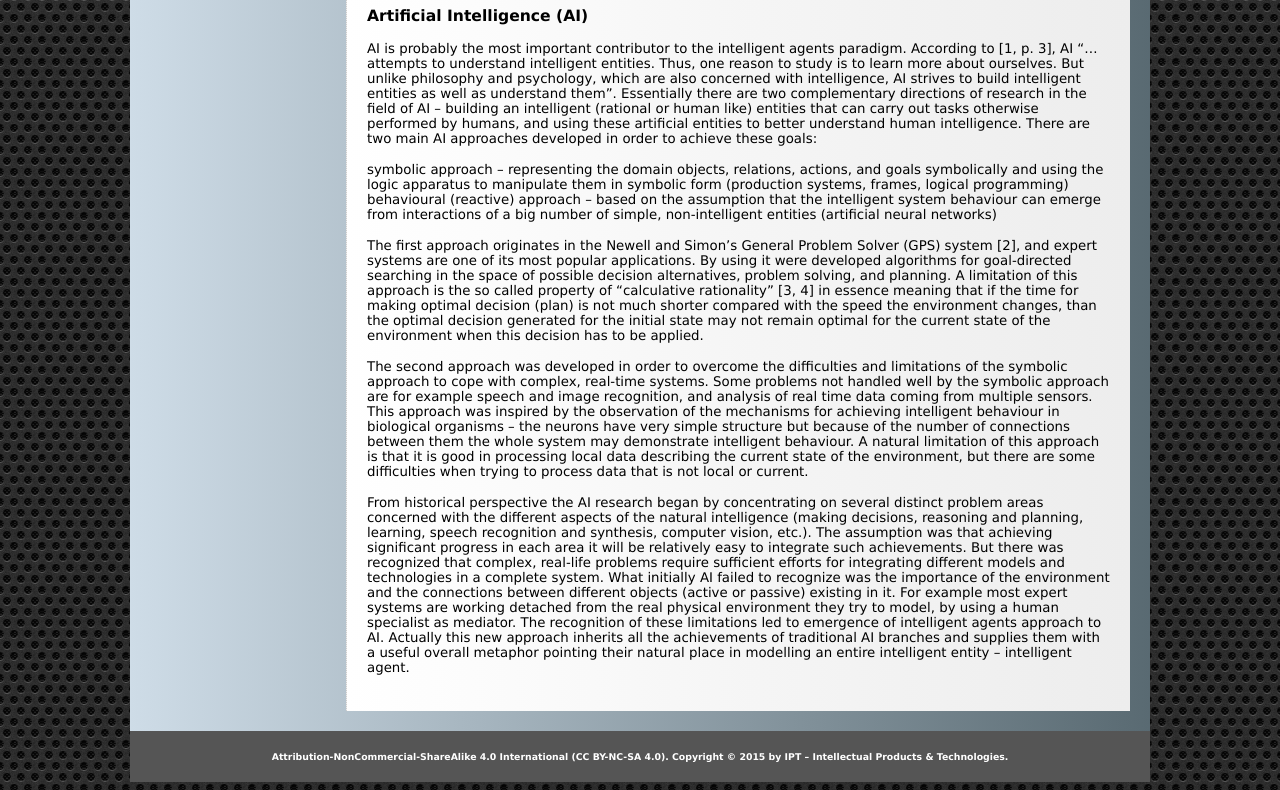
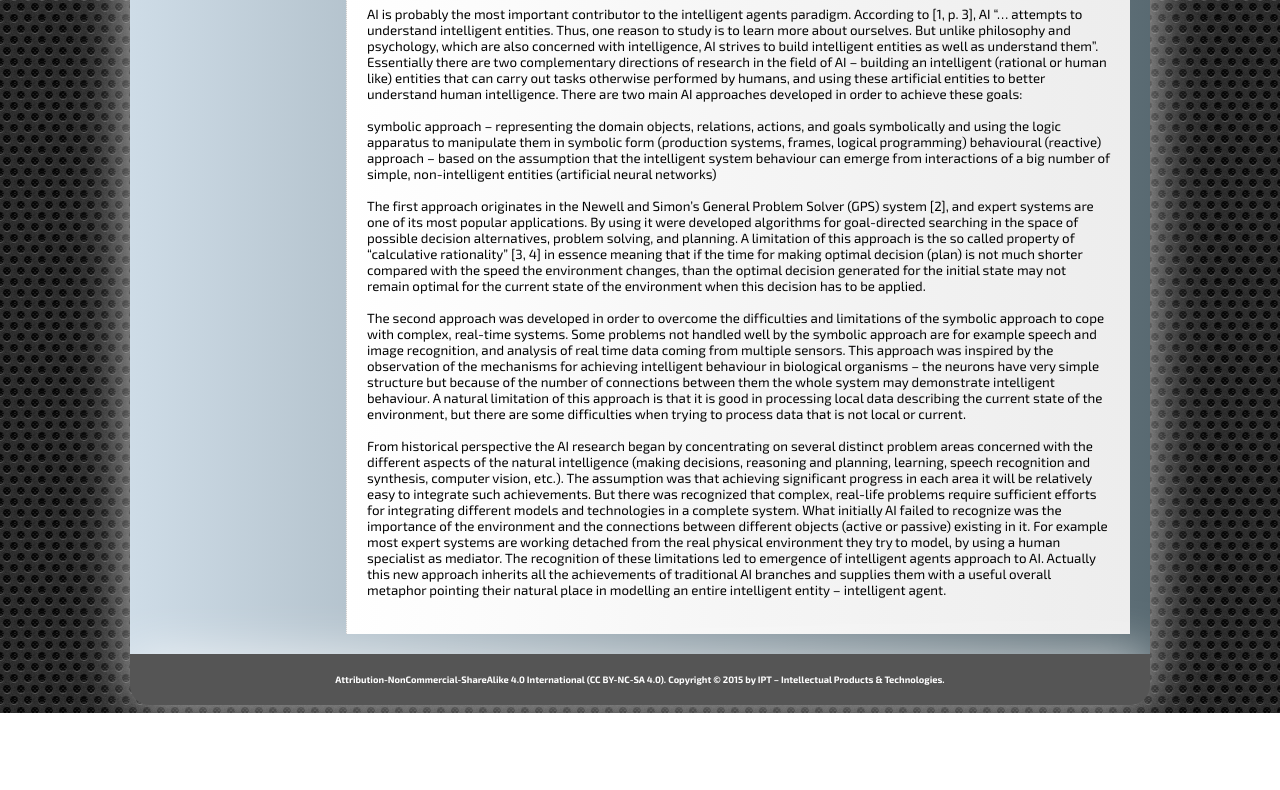
Before and after one commit to iproduct/web-design-2015, a plain HTML site: page WD2_HTML5_Intro/public_html/index.html in a window 1280 px wide. Shown: the part 1500-2290 px from the top of the page. After the commit the page ends 2213 px from the top, so only its background shows below. Drawn offline with Linux system fonts and the light colour scheme.

Commit message:
WD2_Intro custom fonts added.

```diff
--- a/WD2_HTML5_Intro/public_html/css/custom.css
+++ b/WD2_HTML5_Intro/public_html/css/custom.css
@@ -1,5 +1,15 @@
+@font-face {
+    font-family: Exo2;
+    src: url("../font/Exo2-Regular.ttf");
+}
+@font-face {
+    font-family: Exo2;
+    font-weight: bold;
+    src: url("../font/Exo2-Bold.ttf");
+}
+
 body {
-    font-family: "Lucida Sans", Arial, sans-serif;
+    font-family: Exo2, "Lucida Sans", Arial, sans-serif;
     font-size: 10pt;
 }
 
@@ -7,6 +17,15 @@
     max-width: 980px;
     margin: auto;
     padding: 20px;
+    box-shadow: 0 0 50px rgba(255,255,255,0.7);
+}
+
+header {
+    border-radius: 20px 20px 0 0;
+}
+
+footer {
+    border-radius: 0 0 20px 20px;
 }
 
 p {
@@ -26,6 +45,7 @@
     margin: 5px 10px;
     border: 1px solid #88f;
     border-radius: 5px;
+
 }
 .hmenu a:hover {
     background-color: #0066cc;
@@ -199,6 +219,7 @@
 background: -ms-linear-gradient(top,  #7db9e8 0%,#2989d8 50%,#207cca 51%,#1e5799 99%); /* IE10+ */
 background: linear-gradient(to bottom,  #7db9e8 0%,#2989d8 50%,#207cca 51%,#1e5799 99%); /* W3C */
 filter: progid:DXImageTransform.Microsoft.gradient( startColorstr='#7db9e8', endColorstr='#1e5799',GradientType=0 ); /* IE6-8 */
+box-shadow: 5px 5px 10px rgba(90, 90, 90,0.6);
 }
 
 .hmenu a:hover, .vmenu a:hover {
@@ -213,6 +234,7 @@
 background: -ms-linear-gradient(top,  #c4ffef 0%,#2989d8 50%,#207cca 51%,#0094f7 99%); /* IE10+ */
 background: linear-gradient(to bottom,  #c4ffef 0%,#2989d8 50%,#207cca 51%,#0094f7 99%); /* W3C */
 filter: progid:DXImageTransform.Microsoft.gradient( startColorstr='#c4ffef', endColorstr='#0094f7',GradientType=0 ); /* IE6-8 */
+box-shadow: 0 0 10px rgba(255,255,255,0.7);
 }
 
 header {
```
Also changed, not shown: WD2_HTML5_Intro/public_html/font/Exo2-Bold.ttf (added), WD2_HTML5_Intro/public_html/font/Exo2-Regular.ttf (added), 1 other file.
